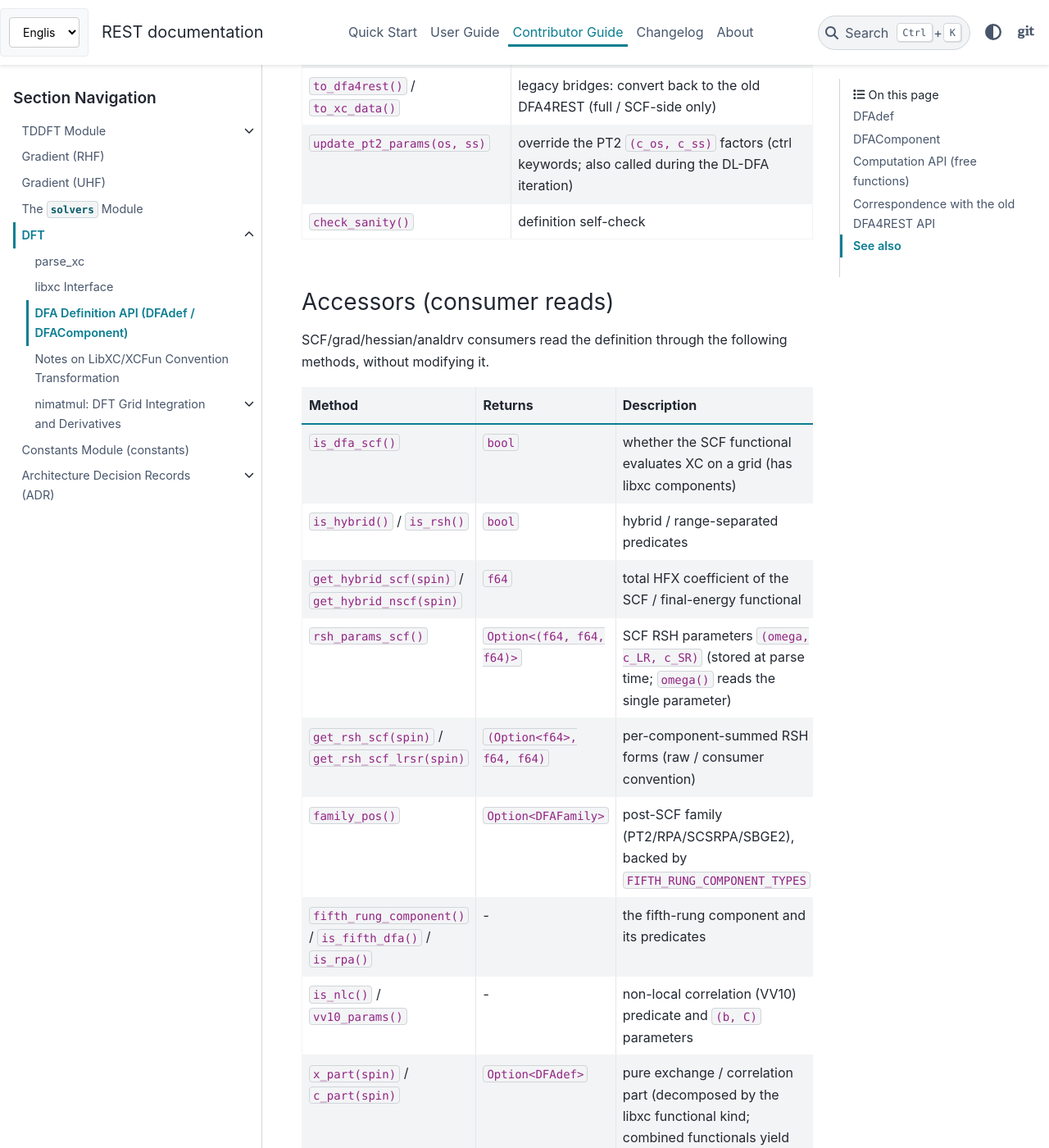
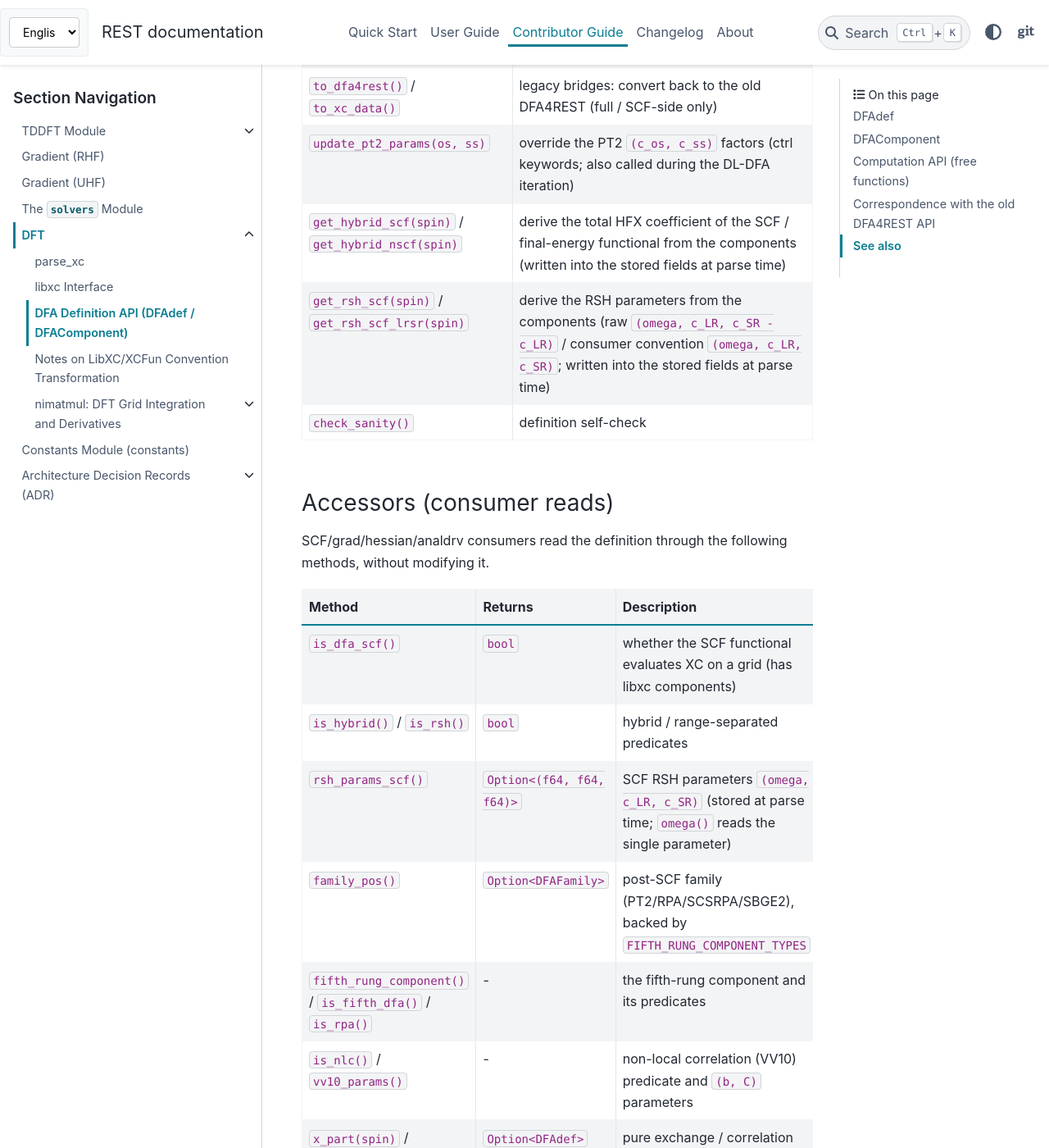
Before and after one commit to jeanwsr/rest_doc, a Sphinx documentation site: the page built from source/contributor/dft/dfa-definitions.md, in a window 1280 px wide and 1400 px high, scrolled down 1022 px. Shown: the whole window at 82% size. Built offline with Sphinx 7.4.7 and the PyData theme 0.15.4, drawn with Linux system fonts in a browser that asks for light colours; pages that are not in the unit, such as notebooks, are missing from menus.

Commit message:
docs: classify get_hybrid_*/get_rsh_* as constructor-phase (they fill the stored fields at parse time)

```diff
--- a/source/contributor/dft/dfa-definitions.md
+++ b/source/contributor/dft/dfa-definitions.md
@@ -28,6 +28,8 @@ When both `xc_scf` and `xc_nscf` are present it is a two-step (double-hybrid etc
 | `from_dfa4rest(&DFA4REST)` | the legacy/DeepLearning adapter (code arrays -> components) |
 | `to_dfa4rest()` / `to_xc_data()` | legacy bridges: convert back to the old DFA4REST (full / SCF-side only) |
 | `update_pt2_params(os, ss)` | override the PT2 `(c_os, c_ss)` factors (ctrl keywords; also called during the DL-DFA iteration) |
+| `get_hybrid_scf(spin)` / `get_hybrid_nscf(spin)` | derive the total HFX coefficient of the SCF / final-energy functional from the components (written into the stored fields at parse time) |
+| `get_rsh_scf(spin)` / `get_rsh_scf_lrsr(spin)` | derive the RSH parameters from the components (raw `(omega, c_LR, c_SR - c_LR)` / consumer convention `(omega, c_LR, c_SR)`; written into the stored fields at parse time) |
 | `check_sanity()` | definition self-check |
 
 ### Accessors (consumer reads)
@@ -38,9 +40,7 @@ SCF/grad/hessian/analdrv consumers read the definition through the following met
 |---|---|---|
 | `is_dfa_scf()` | `bool` | whether the SCF functional evaluates XC on a grid (has libxc components) |
 | `is_hybrid()` / `is_rsh()` | `bool` | hybrid / range-separated predicates |
-| `get_hybrid_scf(spin)` / `get_hybrid_nscf(spin)` | `f64` | total HFX coefficient of the SCF / final-energy functional |
 | `rsh_params_scf()` | `Option<(f64, f64, f64)>` | SCF RSH parameters `(omega, c_LR, c_SR)` (stored at parse time; `omega()` reads the single parameter) |
-| `get_rsh_scf(spin)` / `get_rsh_scf_lrsr(spin)` | `(Option<f64>, f64, f64)` | per-component-summed RSH forms (raw / consumer convention) |
 | `family_pos()` | `Option<DFAFamily>` | post-SCF family (PT2/RPA/SCSRPA/SBGE2), backed by `FIFTH_RUNG_COMPONENT_TYPES` |
 | `fifth_rung_component()` / `is_fifth_dfa()` / `is_rpa()` | - | the fifth-rung component and its predicates |
 | `is_nlc()` / `vv10_params()` | - | non-local correlation (VV10) predicate and `(b, C)` parameters |
```
Also changed, not shown: source_zh/contributor/dft/dfa-definitions.md (+2 -2 lines).
